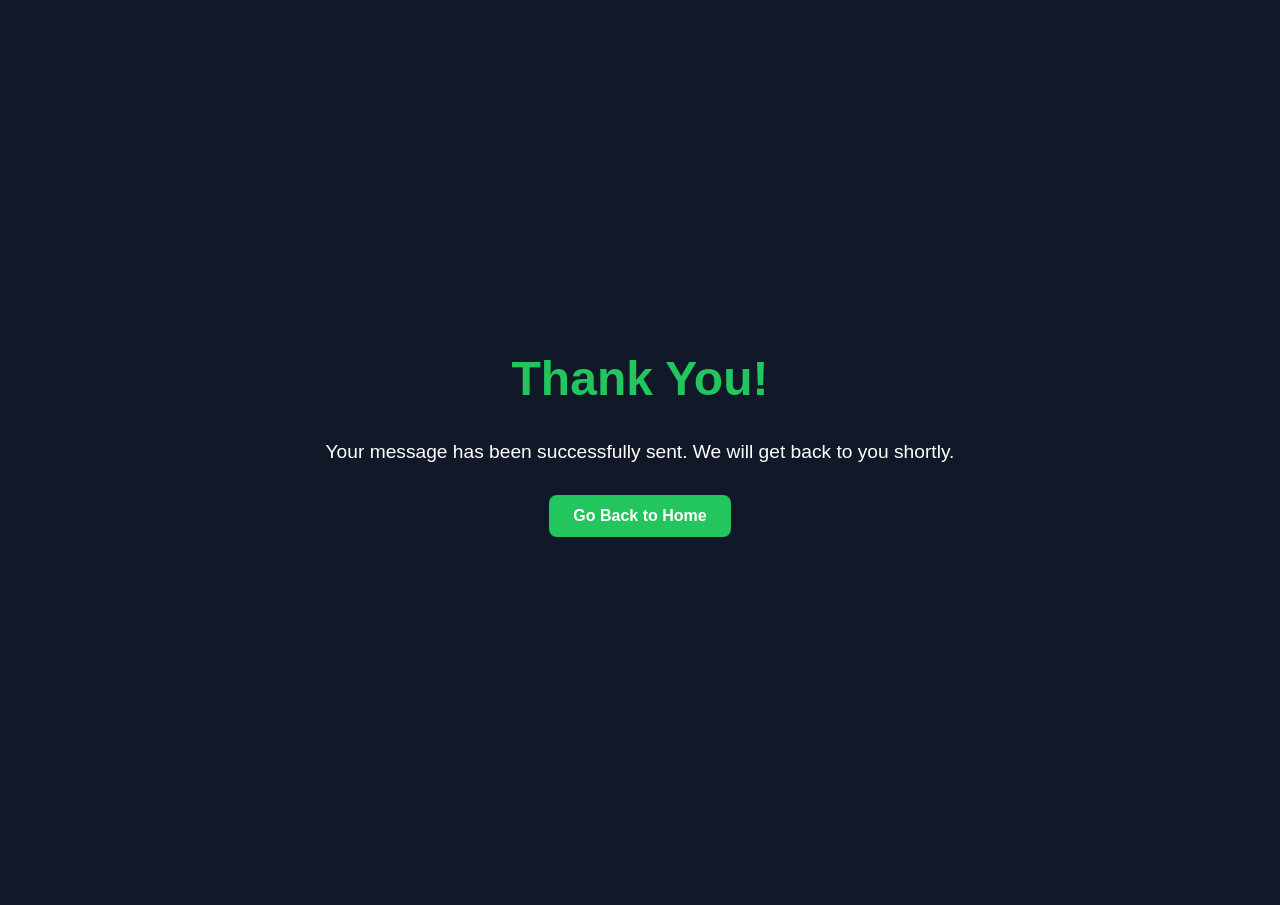
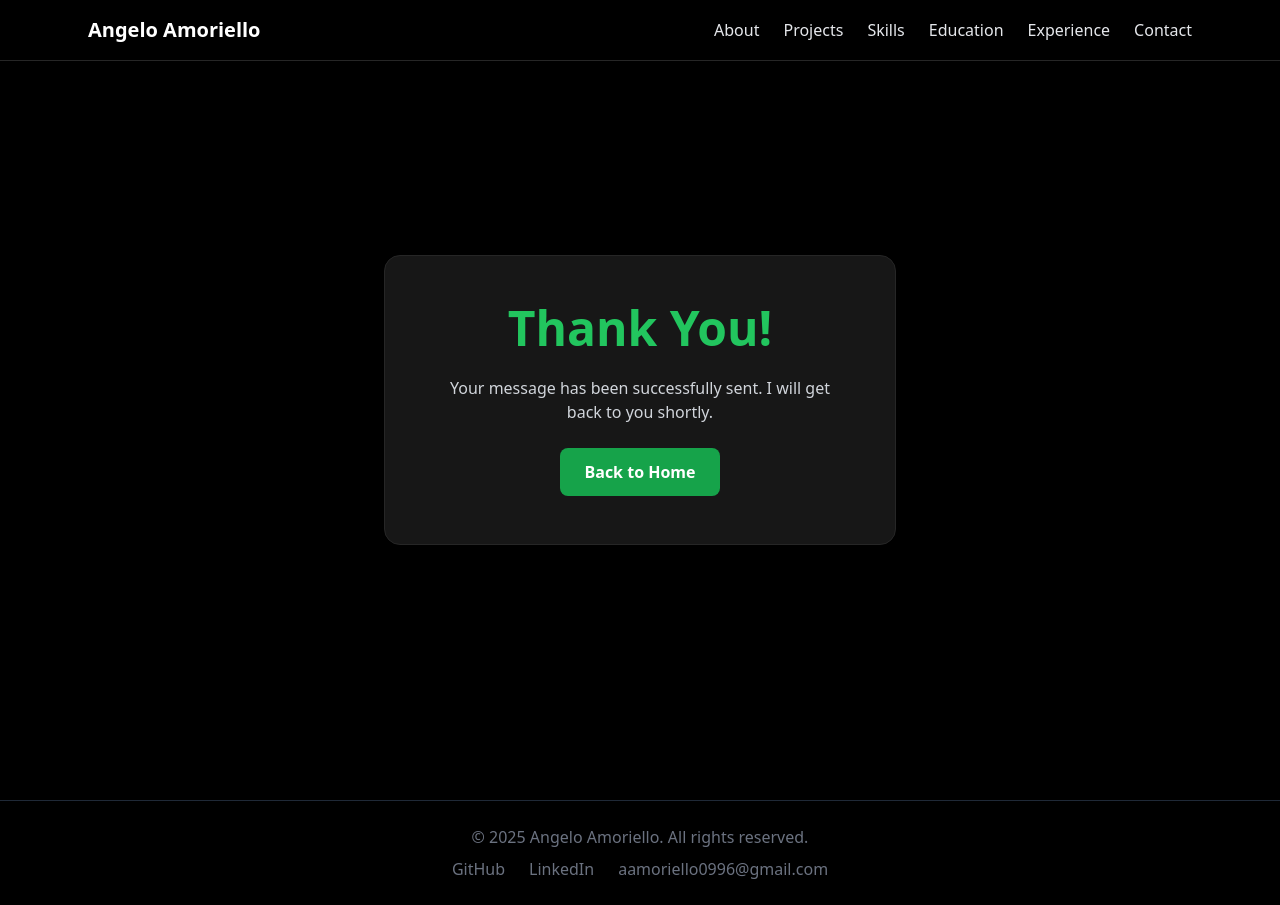
Before and after one commit to carmela-scoglio/portfolio-angelo-amoriello, a plain HTML site: page thank-you.html in a window 1280 px wide. Before the commit the page ends 856 px from the top, so only its background shows below. Drawn offline with nearby package versions, Linux system fonts and the light colour scheme.

Commit message:
sistemato lo stile della pagina di thank you

```diff
--- a/thank-you.html
+++ b/thank-you.html
@@ -1,49 +1,51 @@
 <!DOCTYPE html>
 <html lang="en">
-<head>
-  <meta charset="UTF-8">
-  <meta name="viewport" content="width=device-width, initial-scale=1.0">
-  <title>Thank You!</title>
-  <style>
-    body {
-      background-color: #111827; /* bg-neutral-900 */
-      color: #fff;
-      display: flex;
-      flex-direction: column;
-      justify-content: center;
-      align-items: center;
-      height: 100vh;
-      font-family: Arial, sans-serif;
-      text-align: center;
-      padding: 20px;
-    }
-    h1 {
-      font-size: 3rem;
-      margin-bottom: 1rem;
-      color: #22c55e; /* green-500 */
-    }
-    p {
-      font-size: 1.2rem;
-      margin-bottom: 2rem;
-    }
-    a {
-      display: inline-block;
-      padding: 0.75rem 1.5rem;
-      background-color: #22c55e;
-      color: #fff;
-      border-radius: 0.5rem;
-      text-decoration: none;
-      font-weight: bold;
-      transition: background 0.3s;
-    }
-    a:hover {
-      background-color: #16a34a;
-    }
-  </style>
-</head>
-<body>
-  <h1>Thank You!</h1>
-  <p>Your message has been successfully sent. We will get back to you shortly.</p>
-  <a href="/">Go Back to Home</a>
-</body>
+  <head>
+    <meta charset="UTF-8" />
+    <meta name="viewport" content="width=device-width, initial-scale=1.0" />
+    <title>Thank You | Angelo Amoriello</title>
+    <script src="https://cdn.tailwindcss.com"></script>
+    <link rel="stylesheet" href="styles.css">
+  </head>
+  <body class="bg-black text-gray-200 font-sans">
+
+    <!-- Navbar -->
+    <nav class="fixed top-0 w-full bg-black/30 backdrop-blur-lg z-50 border-b border-neutral-800">
+      <div class="max-w-6xl mx-auto flex justify-between items-center px-6 py-4">
+        <div class="text-xl font-bold text-white">Angelo Amoriello</div>
+        <div class="space-x-6 hidden md:flex">
+          <a href="/#about" class="hover:text-[#2ea043]">About</a>
+          <a href="/#projects" class="hover:text-[#2ea043]">Projects</a>
+          <a href="/#skills" class="hover:text-[#2ea043]">Skills</a>
+          <a href="/#education" class="hover:text-[#2ea043]">Education</a>
+          <a href="/#experience" class="hover:text-[#2ea043]">Experience</a>
+          <a href="/#contact" class="hover:text-[#2ea043]">Contact</a>
+        </div>
+      </div>
+    </nav>
+
+    <!-- Thank You Message -->
+    <section class="min-h-screen flex flex-col justify-center items-center text-center px-6">
+      <div class="bg-neutral-900 p-12 rounded-2xl border border-neutral-800 max-w-lg">
+        <h1 class="text-4xl md:text-5xl font-bold mb-6 text-[#22c55e]">Thank You!</h1>
+        <p class="text-gray-300 mb-6">
+          Your message has been successfully sent. I will get back to you shortly.
+        </p>
+        <a href="/" class="inline-block bg-green-600 hover:bg-green-700 text-white font-semibold py-3 px-6 rounded-lg transition-all transform hover:scale-105">
+          Back to Home
+        </a>
+      </div>
+    </section>
+
+    <!-- Footer -->
+    <footer class="border-t border-gray-800 py-6 text-center text-gray-500">
+      <div>© 2025 Angelo Amoriello. All rights reserved.</div>
+      <div class="flex justify-center gap-6 mt-2">
+        <a href="https://github.com/angeloamoriello" target="_blank" class="hover:text-[#2ea043]">GitHub</a>
+        <a href="https://www.linkedin.com/in/angelo-amoriello" target="_blank" class="hover:text-[#2ea043]">LinkedIn</a>
+        <a href="mailto:aamoriello0996@gmail.com" class="hover:text-[#2ea043]">aamoriello0996@gmail.com</a>
+      </div>
+    </footer>
+
+  </body>
 </html>
```
Also changed, not shown: index.html (+0 -6 lines), script.js (+0 -18 lines).
